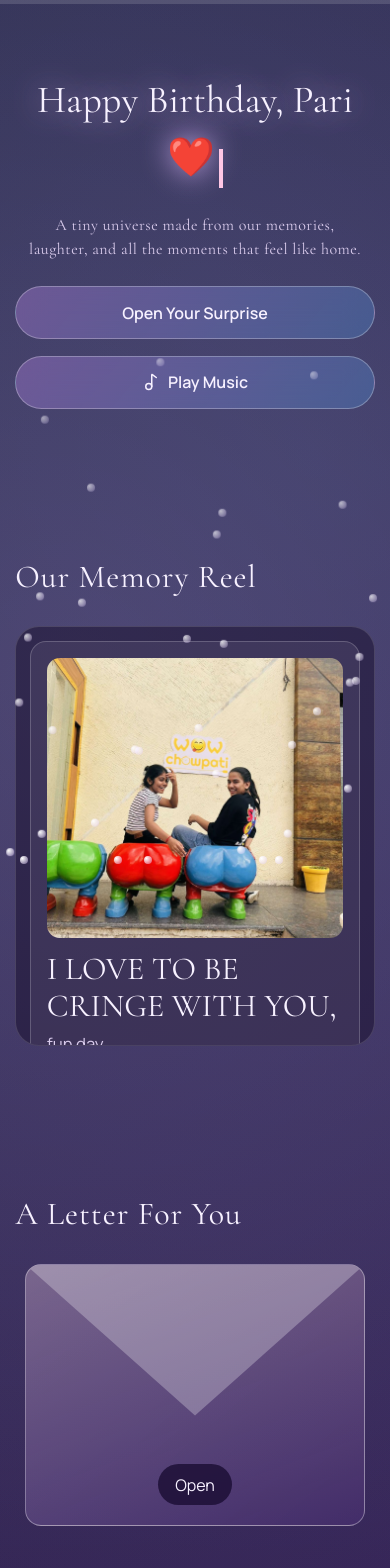
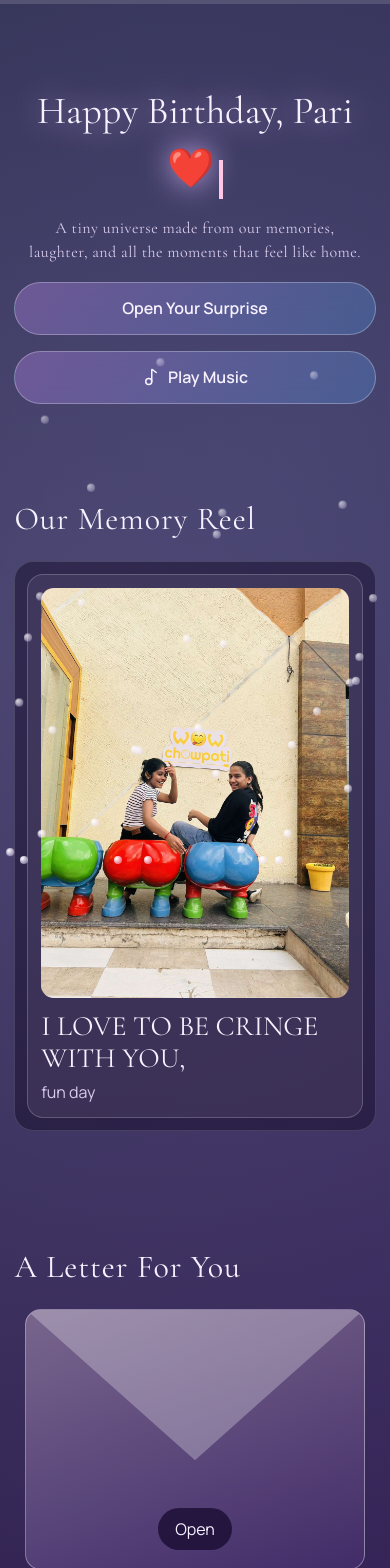
Before and after one commit to mihikamaheshwari/Pari2, a React (Vite) app: page / in a window 390 px wide. Shown: the top 1568 px of the page. Built offline with nearby package versions, Linux system fonts and the light colour scheme.

Commit message:
Fix phone spacing and convert memory reel to free-height mobile slideshow

```diff
--- a/src/App.jsx
+++ b/src/App.jsx
@@ -223,6 +223,7 @@ function App() {
   const [progress, setProgress] = useState(0)
   const [videoInView, setVideoInView] = useState(false)
   const [daysTogether, setDaysTogether] = useState(0)
+  const [isMobile, setIsMobile] = useState(() => window.innerWidth <= 768)
   const trailRef = useRef(null)
   const glowRef = useRef(null)
   const audioRef = useRef(null)
@@ -247,6 +248,14 @@ function App() {
       setSlideIndex((previous) => (previous + 1) % memorySlides.length)
     }, 5000)
     return () => clearInterval(interval)
+  }, [])
+
+  useEffect(() => {
+    const handleResize = () => {
+      setIsMobile(window.innerWidth <= 768)
+    }
+    window.addEventListener('resize', handleResize)
+    return () => window.removeEventListener('resize', handleResize)
   }, [])
 
   useEffect(() => {
@@ -398,13 +407,17 @@ function App() {
       <section className="section memory-section" id="surprise">
         <h2 className="section-title">Our Memory Reel</h2>
         <div className="slideshow-card">
-          {memorySlides.map((slide, index) => (
+          {(isMobile ? [memorySlides[slideIndex]] : memorySlides).map((slide, index) => (
             <article
-              key={slide.image}
-              className={`slide ${index === slideIndex ? 'active' : ''}`}
-              style={{
-                transform: `translateX(${(index - slideIndex) * 108}%) scale(${index === slideIndex ? 1 : 0.97})`,
-              }}
+              key={`${slide.image}-${isMobile ? slideIndex : index}`}
+              className={`slide ${isMobile || index === slideIndex ? 'active' : ''}`}
+              style={
+                isMobile
+                  ? undefined
+                  : {
+                    transform: `translateX(${(index - slideIndex) * 108}%) scale(${index === slideIndex ? 1 : 0.97})`,
+                  }
+              }
             >
               <img
                 src={slide.image}
@@ -567,7 +580,7 @@ function App() {
                 randomComfortMessage()
               }}
             >
-              retap if this was not enough to make you stop crying
+              tap if this was not enough to make you stop crying
             </button>
           </article>
         )}
@@ -583,7 +596,7 @@ function App() {
                 randomMissMessage()
               }}
             >
-              retap if this was not enough to make you smile
+              tap if this was not enough to make you smile
             </button>
           </article>
         )}
--- a/src/index.css
+++ b/src/index.css
@@ -625,10 +625,15 @@ body {
   }
 }
 
-@media (max-width: 680px) {
+@media (max-width: 768px) {
   .section {
     min-height: auto;
-    padding: 4.5rem 0.95rem;
+    padding: 3.5rem 0.9rem;
+    gap: 1.1rem;
+  }
+
+  .hero-section {
+    padding-top: 5.2rem;
   }
 
   .hero-actions {
@@ -644,36 +649,45 @@ body {
   }
 
   .slideshow-card {
-    min-height: 420px;
-    padding: 0.85rem;
+    min-height: 0;
+    padding: 0.75rem;
+    border-radius: 1.2rem;
   }
 
   .slide {
-    position: absolute;
-    width: calc(100% - 1.7rem);
-    opacity: 0.22;
-    pointer-events: none;
-    filter: blur(1.2px) saturate(0.88);
+    position: relative;
+    width: 100%;
+    opacity: 1;
+    pointer-events: auto;
+    filter: none;
+    transform: none !important;
+    padding: 0.8rem;
   }
 
   .slide.active {
-    position: absolute;
-    opacity: 1;
-    pointer-events: auto;
-    filter: blur(0) saturate(1);
+    position: relative;
   }
 
   .slide img {
-    height: clamp(280px, 54vw, 360px);
+    width: 100%;
+    height: auto;
+    max-height: none;
+    object-fit: contain;
   }
 
   .slide h3 {
-    font-size: 2rem;
-    line-height: 1.15;
+    font-size: clamp(1.75rem, 6.4vw, 2.25rem);
+    line-height: 1.16;
+    margin-top: 0.75rem;
   }
 
   .slide p {
-    font-size: 1.05rem;
+    font-size: 1rem;
+    line-height: 1.45;
+  }
+
+  .section.memory-section {
+    padding-top: 2.2rem;
   }
 
   .special-grid,
```
